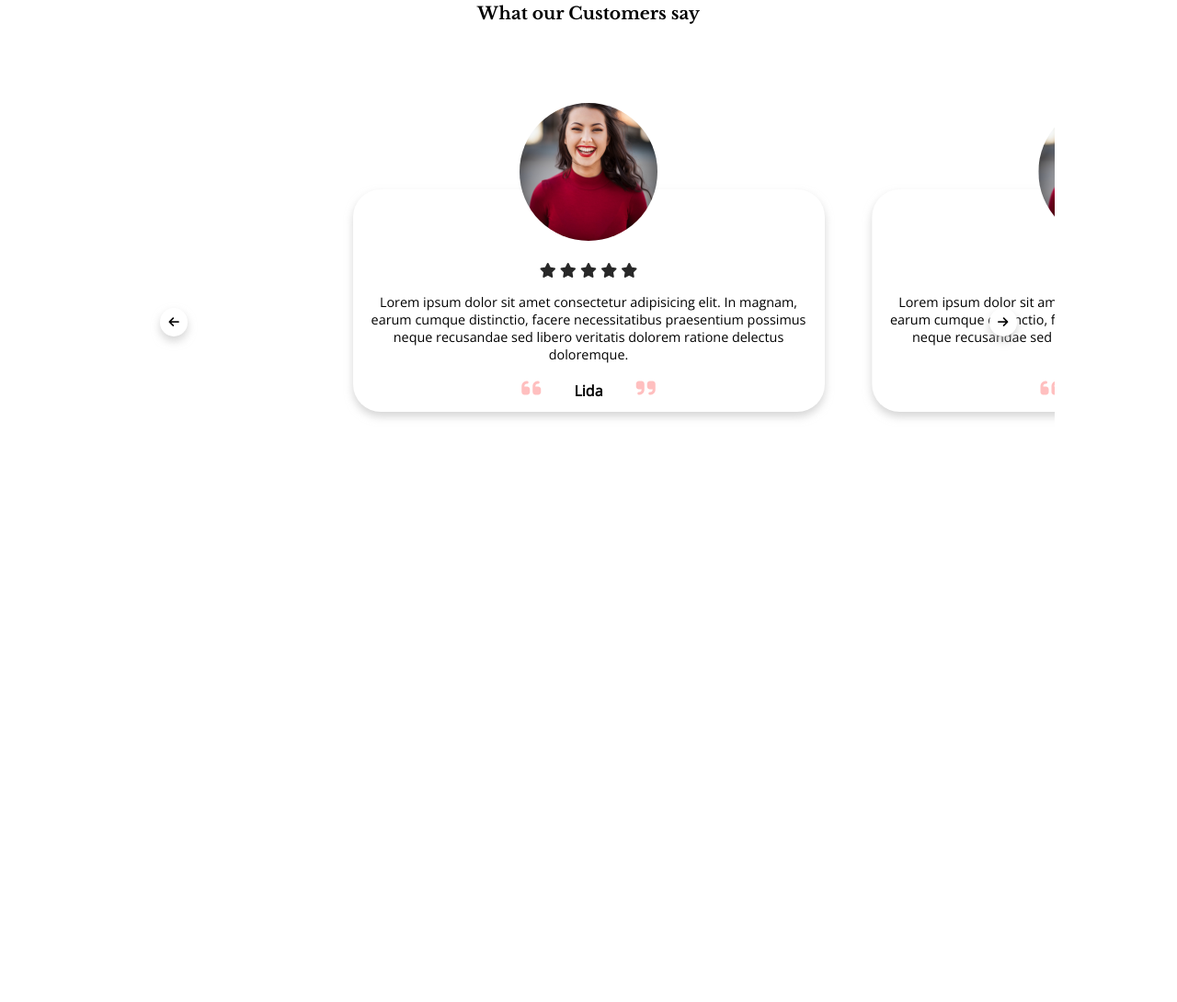
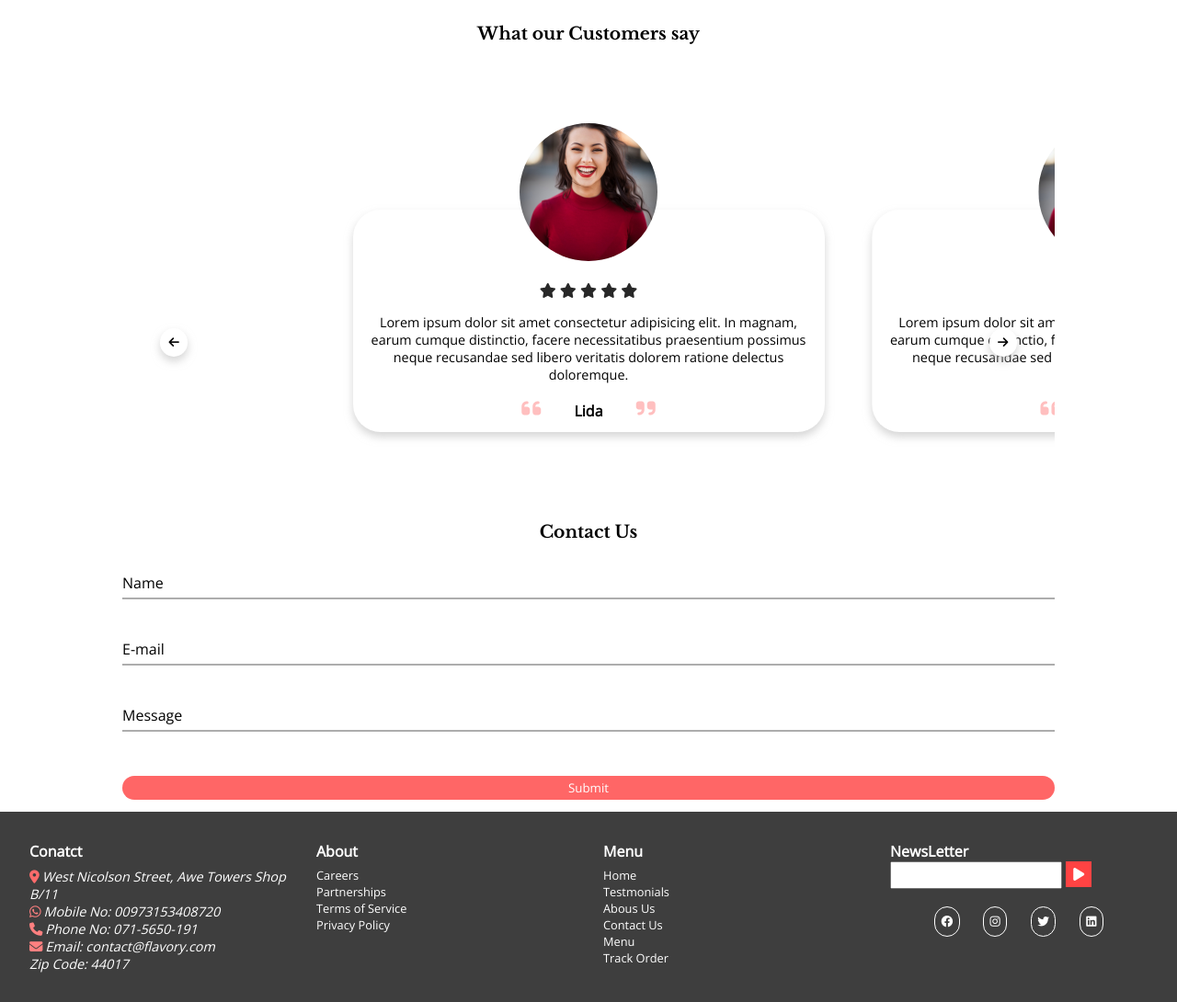
Before and after one commit to hassaanahmedc/flavory-restaurant-site, a plain HTML site: page index.html in a window 1280 px wide. Shown: the part 4547-5637 px from the top of the page at 92% size. Before the commit the page ends 5140 px from the top, so only its background shows below. Drawn offline with nearby package versions, Linux system fonts and the light colour scheme.

Commit message:
Added Contact and Footer section

```diff
--- a/index.html
+++ b/index.html
@@ -375,6 +375,7 @@
           </figure>
         </section>
 
+        -
         <section class="section section-testmonials">
           <h3>What our Customers say</h3>
           <div id="testmonials-container" class="testmonials-container">
@@ -412,13 +413,112 @@
             </div>
 
             <div>
-              <i id="crousel-arrow-left" class="fa-solid fa-arrow-left crousel-arrow crousel-left"></i>
-              <i id="crousel-arrow-right" class="fa-solid fa-arrow-right crousel-arrow crousel-right"></i>
+              <i
+                id="crousel-arrow-left"
+                class="fa-solid fa-arrow-left crousel-arrow crousel-left"
+              ></i>
+              <i
+                id="crousel-arrow-right"
+                class="fa-solid fa-arrow-right crousel-arrow crousel-right"
+              ></i>
+            </div>
+          </div>
+        </section>
+
+        <section class="section section-contact-us">
+          <div class="contact-us-container">
+            <figure class="contact-img-container">
+              <img src="resources/images/body/interior.jpg" alt="Contact Us Image" />
+            </figure>
+            <div class="form-container">
+              <h3>Contact Us</h3>
+              <form action="" method="post">
+
+                <div id="field-box" class="field-box">
+                  <label for="name">Name</label>
+                  <input type="text" id="name" class="input-field" required />
+                  <span class="underline"></span>
+                </div>
+
+                <div class="field-box">
+                  <label for="email">E-mail</label>
+                  <input type="email" id="email" class="input-field" required />
+                </div>
+
+                <div class="field-box">
+                  <label for="message">Message</label>
+                  <input
+                    type="message"
+                    id="messgae"
+                    class="input-field"
+                    required
+                  />
+                </div>
+
+                <button type="submit" id="submit" class="primary-btn">Submit</button>
+              </form>
             </div>
           </div>
         </section>
       </div>
     </main>
+    <footer class="footer">
+      <div class="ft-wrapper">
+        <div class="column">
+          <h6>Conatct</h6>
+          <address>
+            <span><i class="fa-sharp fa-solid fa-location-dot" style="color: #ff6b6b; margin-right: .2em;"></i>West Nicolson Street, Awe Towers Shop B/11</span><br>
+        <div class="column">
+          <span><i class="fa-brands fa-whatsapp" style="color: #ff8080; margin-right: .2em;"></i>Mobile No: 00973153408720</span><br>
+          <span><i class="fa-solid fa-phone" style="color: #ff8080; margin-right: .2em;"></i>Phone No: 071-5650-191</span><br>
+          <span><i class="fa-solid fa-envelope" style="color: #ff8080; margin-right: .2em;"></i>Email: contact@flavory.com</span><br>
+          <span>Zip Code: 44017</span><br>
+          </address>
+        </div>
+
+        <div class="column">
+          <h6>About</h6>
+          <article>
+            <ul>
+              <li><a href="">Careers</a></li>
+              <li><a href="">Partnerships</a></li>
+              <li><a href="">Terms of Service</a></li>
+              <li><a href="">Privacy Policy</a></li>
+            </ul>
+          </article>
+        </div>
+
+        <div class="column">
+          <h6>Menu</h6>
+          <article>
+            <ul>
+              <li><a href="">Home</a></li>
+              <li><a href="">Testmonials</a></li>
+              <li><a href="">Abous Us</a></li>
+              <li><a href="">Contact Us</a></li>
+              <li><a href="">Menu</a></li>
+              <li><a href="">Track Order</a></li>
+            </ul>
+          </article>
+        </div>
+
+        <div class="column">
+          <h6>NewsLetter</h6>
+            <div class="newsletter">
+              <input type="text" name="" id="" class="newsletter-field">
+              <a href="" class="newsletter-link"><i class="fa-solid fa-play"></i></a>
+            </div>
+          <article>
+            <ul class="socials">
+              <li><a href=""><i class="fa-brands fa-facebook"></i></a></li>
+              <li><a href=""><i class="fa-brands fa-instagram"></i></a></li>
+              <li><a href=""><i class="fa-brands fa-twitter"></i></a></li>
+              <li><a href=""><i class="fa-brands fa-linkedin"></i></a></li>
+            </ul>
+          </article>
+        </div>
+      </div>
+    </footer>
     <script src="script.js"></script>
   </body>
 </html>
--- a/styles/main.css
+++ b/styles/main.css
@@ -10,7 +10,7 @@
     --paragraph_font: 'Open Sans', sans-serif;
     --primary_color: red;
     --secondary_color: white;
-    --ascent_color: black;
+    --ascent_color: rgb(62, 62, 62);
 }
 
 /* Header Styling */
@@ -449,10 +449,10 @@ h3 {
 .section-testmonials h3 {
     margin-top: 1em;
 }
+
 .testmonials-container {
     display: flex;
     justify-content: center;
-    margin-bottom: 3em;
     position: relative;
     align-items: center;
     width: 100%;
@@ -528,3 +528,134 @@ h3 {
     left: 93%;
     font-size: small;
 }
+
+/* Contact Us Section */
+.contact-us-container {
+    display: flex;
+    justify-content: center;
+    align-items: center;
+    flex-direction: column;
+
+}
+
+.contact-us-container h3 {
+    margin-bottom: 2em;
+}
+
+.contact-img-container {
+    display: none;
+}
+
+.form-container {
+    width: 100%;
+}
+
+.form-container form {
+    display: flex;
+    flex-direction: column;
+    justify-content: center;
+    font-family: var(--paragraph_font);
+}
+
+.field-box {
+    position: relative;
+    margin-bottom: 3em;
+    border-bottom: 2px solid #adadad;
+    transition: border-color 1s ease-in-out;
+}
+
+.field-box label {
+    position: absolute;
+    bottom: 5px;
+    transition: 0.3s ease-in-out;
+}
+
+.input-field {
+    all: unset;
+    width: 100%;
+    padding: 0 1em;
+    height: 20px;
+
+}
+
+.field-box:focus-within {
+    border-bottom: 2px solid rgb(255, 79, 79);
+}
+
+.field-box:focus-within label {
+    transition: 0.3s ease-in-out;
+    bottom: 30px;
+}
+
+form button {
+     border: none;
+     line-height: 25 px;
+     margin-bottom: 1em;
+}
+
+/* Footer Styling */
+
+.footer {
+    background-color: var(--ascent_color);
+    color: white;
+
+}
+
+.footer .ft-wrapper {
+    display: flex;
+    gap: 2em;
+    padding: 2em;
+    flex-wrap: wrap;
+}
+
+.footer .ft-wrapper .column {
+    flex: 1;
+}
+.footer .ft-wrapper .column h6 {
+    font-size: 1rem;
+}
+
+.footer .ft-wrapper .column address {
+    padding-top: .5em;
+    display: block;
+    font-size: .9rem;
+}
+
+.footer .ft-wrapper .column article {
+    padding-top: .5em;
+    font-size: .8rem;
+}
+.footer .ft-wrapper .column article ul li {
+    list-style: none;
+}
+
+.footer .ft-wrapper .column article ul li a {
+    text-decoration: none;
+    color: white;
+}
+
+.newsletter-field {
+    padding: .3em;
+}
+.newsletter-link {
+    background-color: #ff4343;
+    padding: .2em .5em;
+}
+
+.fa-play {
+    color: white;
+}
+
+.socials {
+    display: flex;
+    gap: 2em;
+    margin: 1em;
+    justify-content: center;
+}
+
+.socials li {
+    padding: .5em;
+    border: 1px solid white;
+    cursor: pointer;
+    border-radius: 30px;
+}
```
